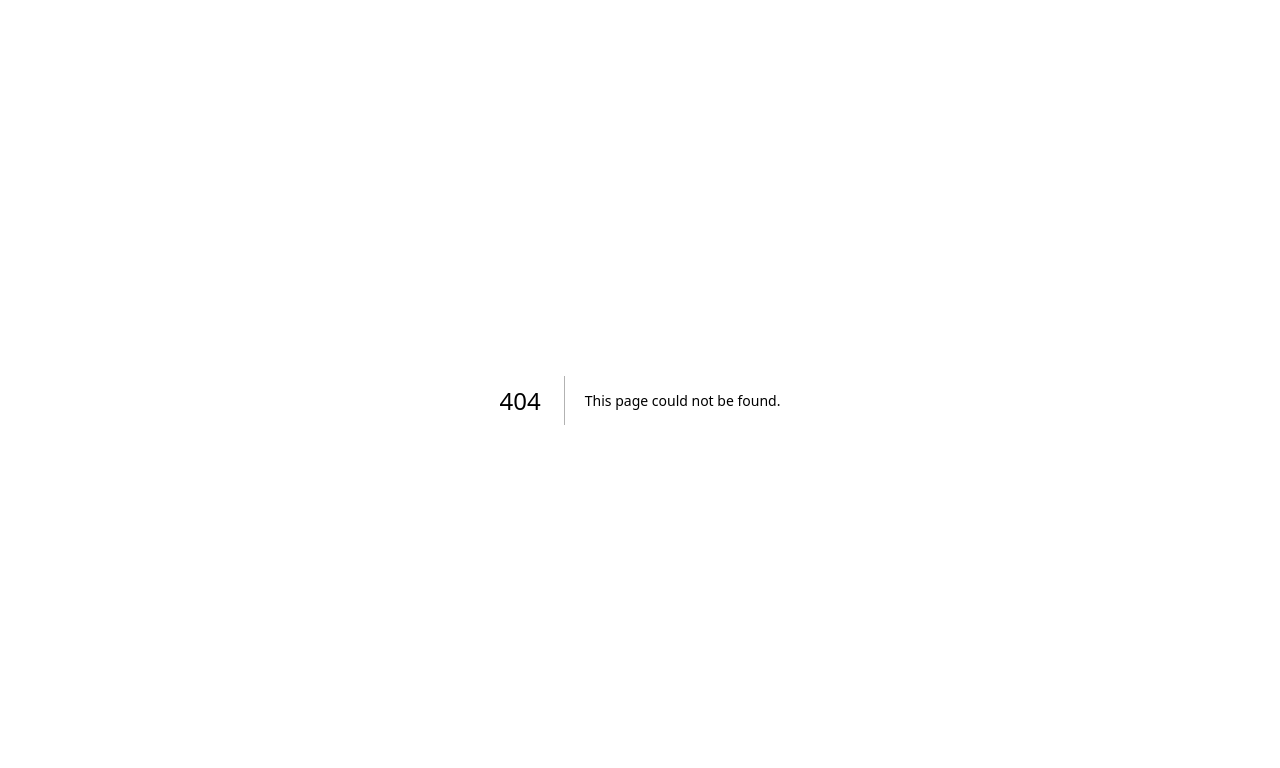
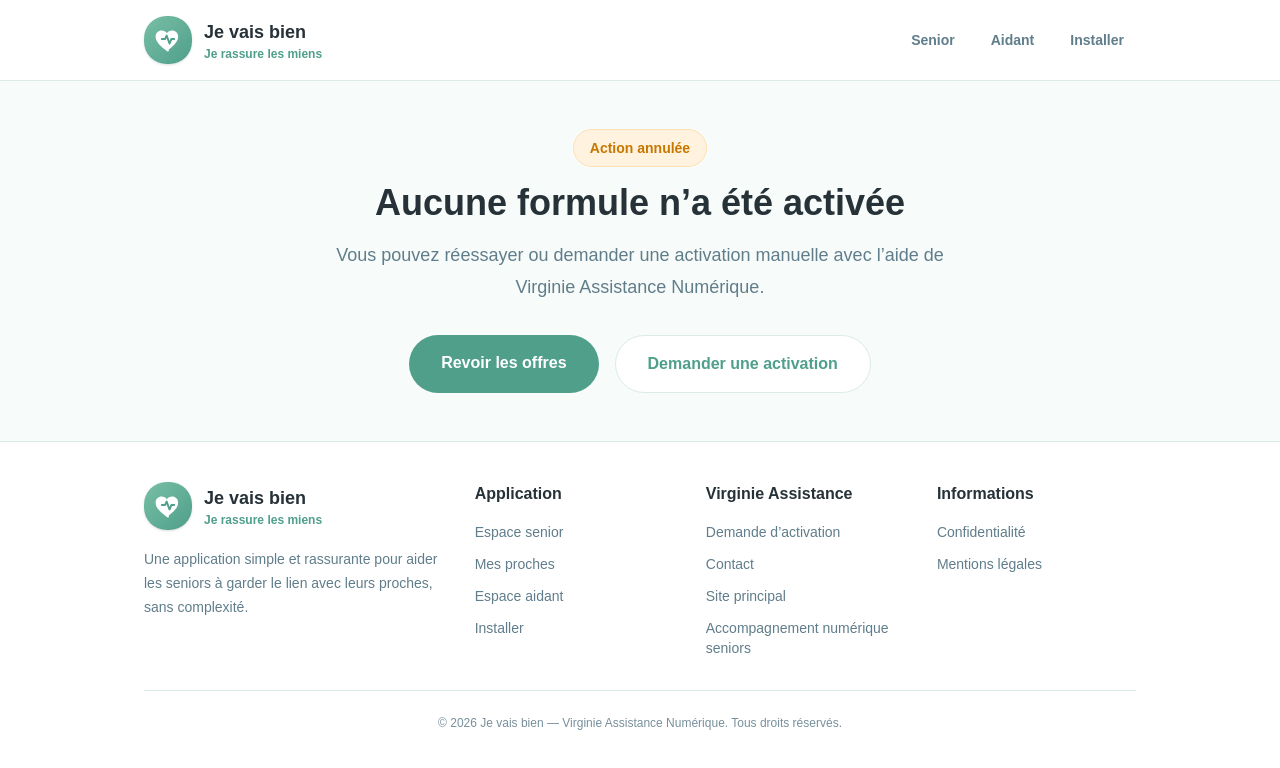
Before and after one commit to Virginie17/jevaisbien, a Next.js app: page /paiement/annule in a window 1280 px wide. Before the commit this address had no page. Shown: the top 768 px of the page. Built offline with nearby package versions, Linux system fonts and the light colour scheme.

Commit message:
Add payment cancel page

```diff
--- /dev/null
+++ b/app/paiement/annule/page.tsx
@@ -0,0 +1,29 @@
+import Link from "next/link";
+import AppFooter from "@/components/AppFooter";
+import AppHeader from "@/components/AppHeader";
+
+export default function PaiementAnnulePage() {
+  return (
+    <main className="min-h-screen bg-[#F7FBF9]">
+      <AppHeader />
+      <section className="mx-auto max-w-3xl px-4 py-12 text-center">
+        <p className="mb-4 inline-block rounded-full border border-[#FFE0B2] bg-[#FFF3E0] px-4 py-2 text-sm font-semibold text-[#C77700]">
+          Action annulée
+        </p>
+        <h1 className="text-4xl font-bold text-[#263238]">Aucune formule n’a été activée</h1>
+        <p className="mx-auto mt-4 max-w-2xl text-lg leading-8 text-[#607D8B]">
+          Vous pouvez réessayer ou demander une activation manuelle avec l’aide de Virginie Assistance Numérique.
+        </p>
+        <div className="mt-8 flex flex-col justify-center gap-4 sm:flex-row">
+          <Link href="/" className="rounded-full bg-[#4F9F8A] px-8 py-4 font-semibold text-white hover:bg-[#428B78]">
+            Revoir les offres
+          </Link>
+          <Link href="/activation" className="rounded-full border border-[#DCEBE6] bg-white px-8 py-4 font-semibold text-[#4F9F8A] hover:bg-[#EAF6F2]">
+            Demander une activation
+          </Link>
+        </div>
+      </section>
+      <AppFooter />
+    </main>
+  );
+}
```
